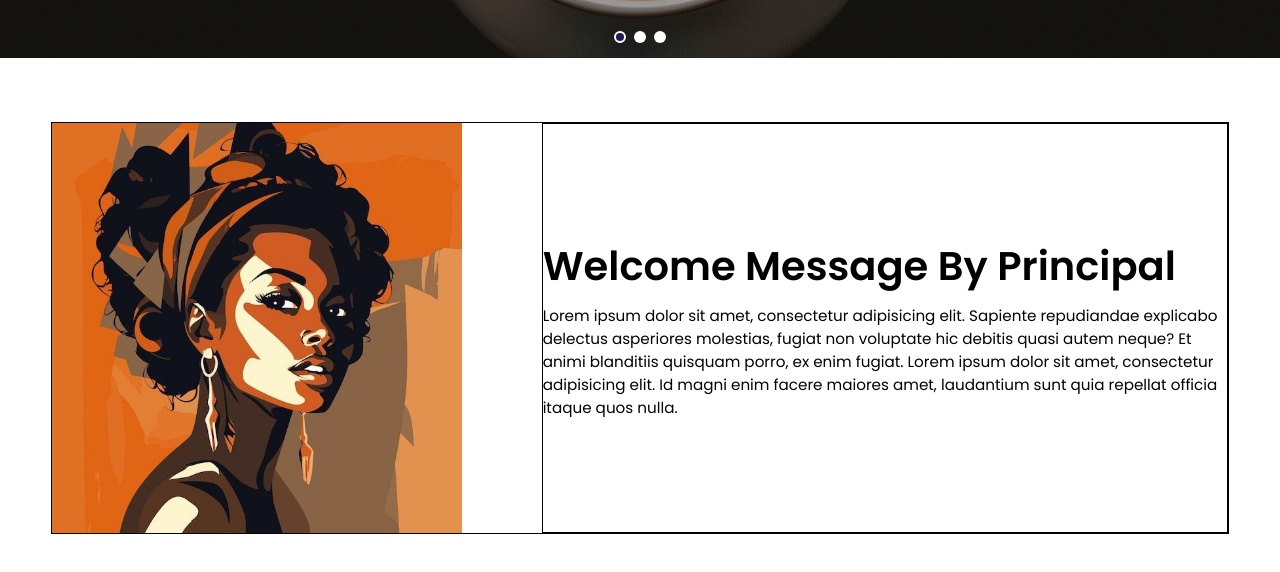
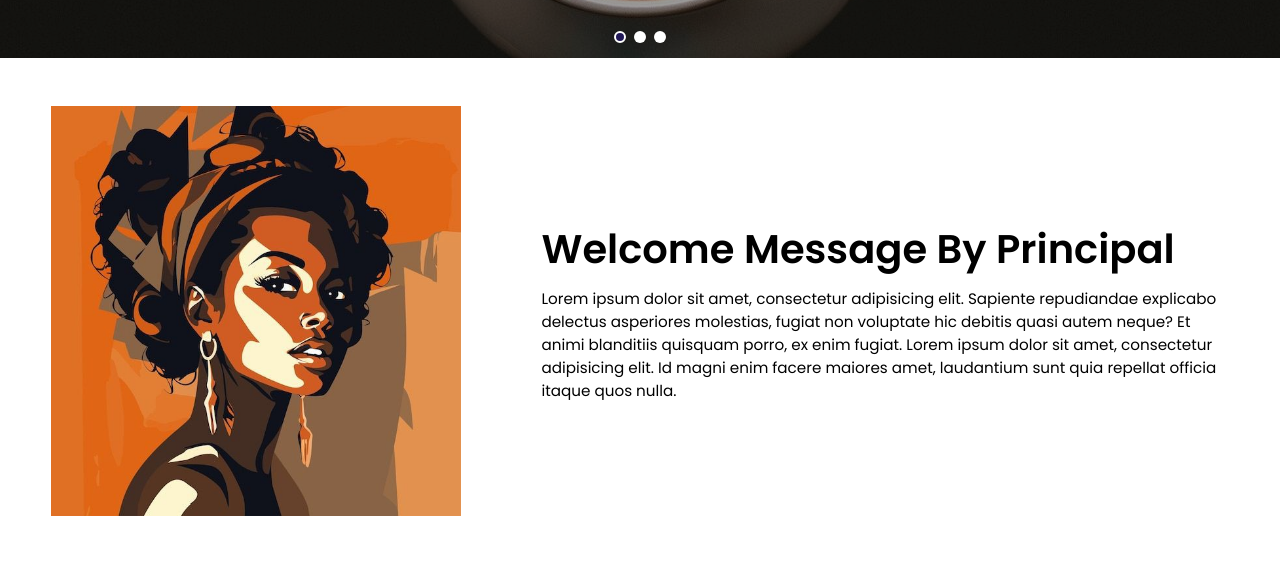
Before and after one commit to willzcode/Integrity-Montessori, a plain HTML site: page index.html in a window 1280 px wide. Shown: the part 482-1054 px from the top of the page. Drawn offline with nearby package versions, Linux system fonts and the light colour scheme.

Commit message:
working on welcome section

```diff
--- a/style.css
+++ b/style.css
@@ -197,8 +197,7 @@ nav {
 
 .welcome {
   width: 92%;
-  margin: 4rem auto;
-  border: 1px solid;
+  margin: 3rem auto;
   display: flex;
   justify-content: space-between;
   gap: 2rem;
@@ -219,7 +218,6 @@ nav {
   display: flex;
   flex-direction: column;
   justify-content: center;
-  border: 1px solid;
 }
 
 .welcome-text h2 {
@@ -280,8 +278,6 @@ nav {
     margin: 0 auto;
   }
 
-
-
   .welcome-text h2 {
     text-align:center;
     font-size: 1.5rem;
```
